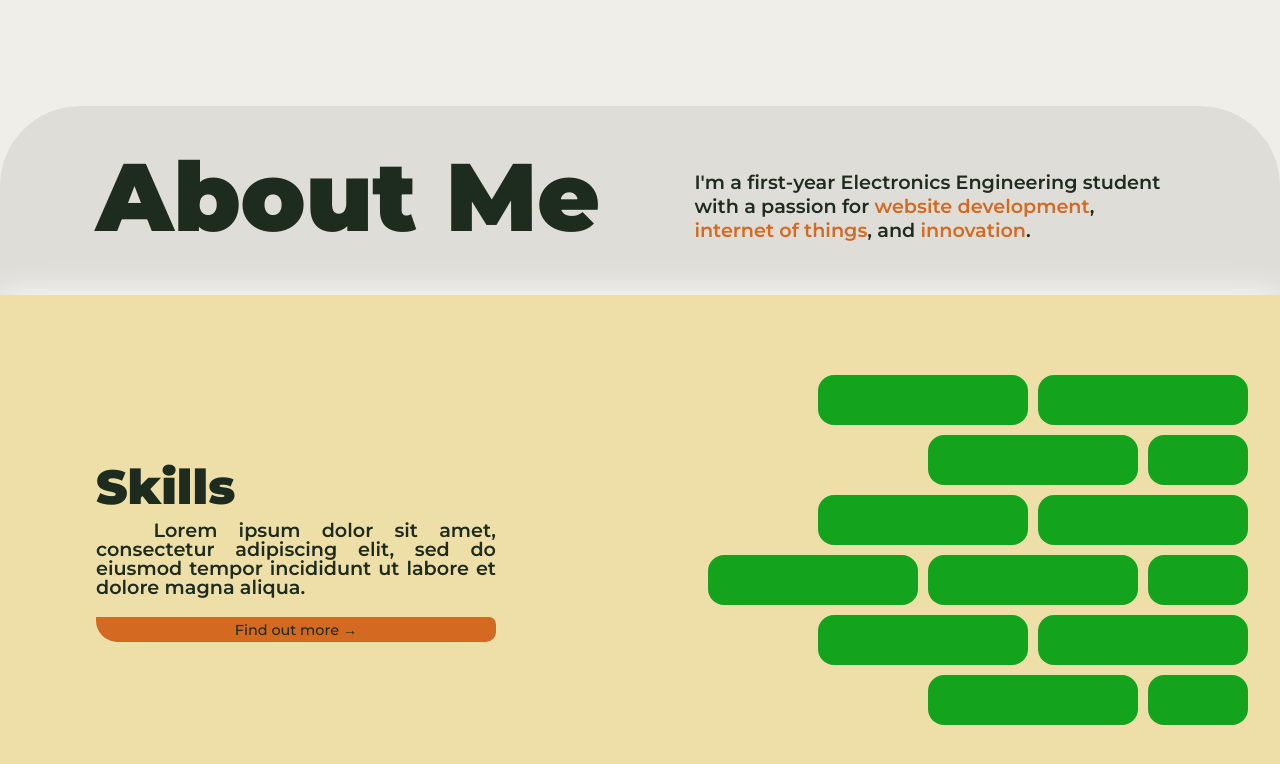
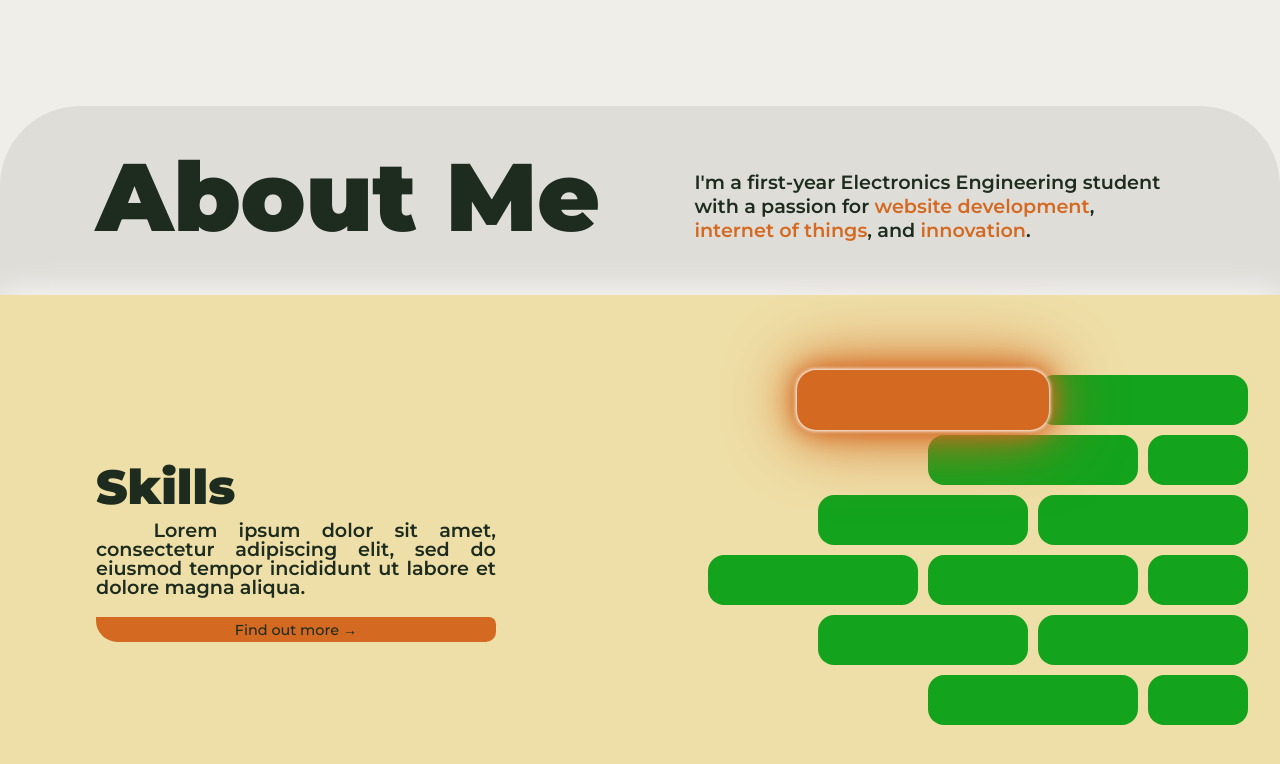
Before and after one commit to Iwop-Mag/portfolio, a plain HTML site: page index.html in a window 1280 px wide. In both pictures the pointer is over the element 923 px from the left and 2390 px from the top of the page. Shown: the part 1990-2754 px from the top of the page. Drawn offline with Linux system fonts and the light colour scheme; a web font is replaced by a local one.

Commit message:
Did the animation for the floating elements in skills.

```diff
--- a/index_style.css
+++ b/index_style.css
@@ -320,6 +320,13 @@ body {
 .skillsRight div {
     background-color: #13a31d;
     border-radius: 1em;
+    transition: all 0.3s ease;
+}
+
+.skillsRight div:hover {
+    background-color: #d46921;
+    transform: scale(1.2);
+    box-shadow: 0 0 0.2em #fff, 0 0 0.3em #fff, 0 0 1em #d46921, 0 0 2em #d46921, 0 0 4em #d46921;
 }
 
 .skillsItem-1, .skillsItem-5, .skillsItem-10 {
```
